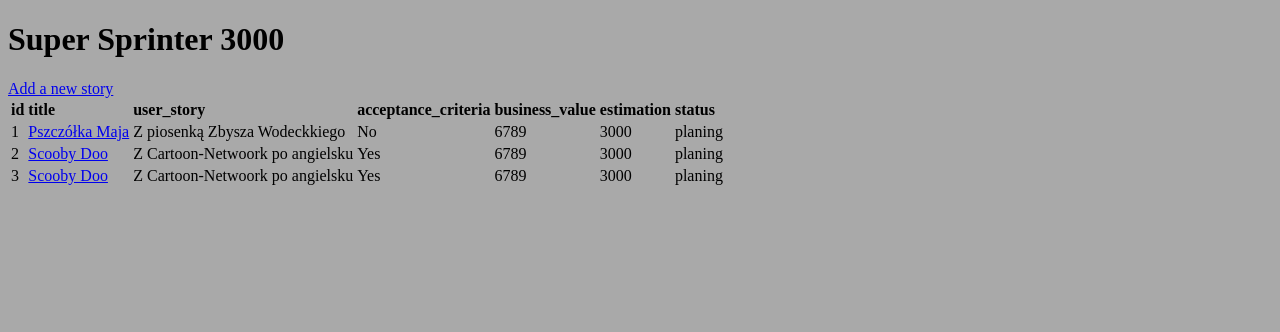
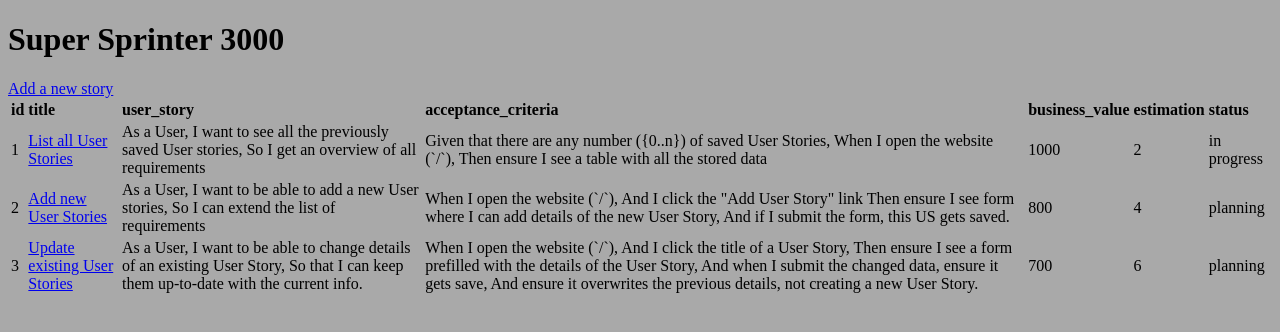
Before and after one commit to mimik91/CodeCool, a Flask app: page / in a window 1280 px wide. Shown: the top 332 px of the page. Run offline with Flask 2, Linux system fonts and the light colour scheme.

Commit message:
aktualizacja

```diff
--- a/super-sprinter-3000-python-mimik91/data.csv
+++ b/super-sprinter-3000-python-mimik91/data.csv
@@ -1 +1,3 @@
 id,title,user_story,acceptance_criteria,business_value,estimation,status
+1,Pszczółka Maja,Z piosenką Zbyszka Wodeckiego,nie,400,25,planing
+2,scooby doo,z cartoon network,tak,1100,33,in progress
--- a/super-sprinter-3000-python-mimik91/data_handler.py
+++ b/super-sprinter-3000-python-mimik91/data_handler.py
@@ -3,8 +3,20 @@ import os
 
 DATA_FILE_PATH = os.getenv('DATA_FILE_PATH') if 'DATA_FILE_PATH' in os.environ else 'data.csv'
 DATA_HEADER = ['id', 'title', 'user_story', 'acceptance_criteria', 'business_value', 'estimation', 'status']
-STATUSES = ['planning', 'todo', 'in progress', 'review', 'done']
+FILE_PATH='/home/dominik/Desktop/CodeCool/super-sprinter-3000-python-mimik91/test/data.csv'
 
 
 def get_all_user_story():
-    return []
+    with open(FILE_PATH, 'rt')as f:
+        stories=csv.reader(f)
+        stories_dic={}
+        n=0
+        for row in stories:
+            stories_dic[n]=row
+            n=n+1
+        del stories_dic[0]
+        return stories_dic
+
+
+
+get_all_user_story()
--- a/super-sprinter-3000-python-mimik91/server.py
+++ b/super-sprinter-3000-python-mimik91/server.py
@@ -2,24 +2,37 @@ from flask import Flask, render_template, request, redirect, url_for
 
 import data_handler
 
+USER_STORY = 2
+ACCEPTANCE_CRITERIA = 3
+
+
 app = Flask(__name__)
 DATA_HEADER=data_handler.DATA_HEADER
-STATUSES=data_handler.STATUSES
 
-DATA = {1:[1, "Pszczółka Maja", "Z piosenką Zbysza Wodeckkiego", "No", "6789", 3000, "planing"],
-        2:[2, "Scooby Doo", "Z Cartoon-Netwoork po angielsku", "Yes", "6789", 3000, "planing"],
-        3:[3, "Scooby Doo", "Z Cartoon-Netwoork po angielsku", "Yes", "6789", 3000, "planing"]}
+def convert_linebreaks_to_br(original_str):
+    return ' '.join(original_str.split('<br>'))
 
-@app.route('/test')
-def test():
+#DATA = data_handler.DATA
+
+@app.route('/')
+@app.route('/list')
+def route_list():
     user_stories = data_handler.get_all_user_story()
+    print(user_stories)
+    for story in user_stories:
+        user_stories[story][USER_STORY] = convert_linebreaks_to_br(user_stories[story][USER_STORY])
+        user_stories[story][ACCEPTANCE_CRITERIA] = convert_linebreaks_to_br(user_stories[story][ACCEPTANCE_CRITERIA])
+    return render_template('list.html', DATA_HEADER=DATA_HEADER, user_stories=user_stories)
 
-    return render_template('test.html', user_stories=user_stories, DATA_HEADER=DATA_HEADER)
+@app.route('/story')
+def edit_list():
+    user_stories = data_handler.get_all_user_story()
+    return render_template('edit.html', user_stories=user_stories, DATA_HEADER=DATA_HEADER, story_id=None, last_id=max(user_stories.keys()))
 
 @app.route('/story/<story_id>')
 def edit_data(story_id):
     user_stories = data_handler.get_all_user_story()
-    return render_template('edit.html', user_stories=user_stories, DATA_HEADER=DATA_HEADER, story=DATA[int(story_id)])
+    return render_template('edit.html', user_stories=user_stories, DATA_HEADER=DATA_HEADER, story=user_stories[int(story_id)])
 
 @app.route('/post/<new_id>', methods=['POST'])
 def post_data(new_id):
@@ -33,21 +46,6 @@ def post_data(new_id):
     DATA[int(new_story[0])]=new_story
     return redirect(url_for('route_list'))
 
-
-
-
-@app.route('/')
-@app.route('/list')
-def route_list():
-    user_stories = data_handler.get_all_user_story()
-    return render_template('list.html', DATA_HEADER=DATA_HEADER, DATA=DATA)
-
-@app.route('/story')
-def edit_list():
-    user_stories = data_handler.get_all_user_story()
-    return render_template('edit.html', user_stories=user_stories, DATA_HEADER=DATA_HEADER, story_id=None, last_id=max(DATA.keys()))
-
-
 if __name__ == '__main__':
     app.run(
         host='0.0.0.0',
--- a/super-sprinter-3000-python-mimik91/templates/list.html
+++ b/super-sprinter-3000-python-mimik91/templates/list.html
@@ -4,16 +4,18 @@
 
 
         <tbody>
-        {% for record in DATA %}
+        {% for record in user_stories %}
         <tr>
-            {% for index in range(0, DATA[record]|length) %}
+            {% for index in range(0, user_stories[record]|length) %}
                 {% if index == 1 %}
-                    <td><a href="{{ url_for('edit_data', story_id=DATA[record][0])}}">{{ DATA[record][index] }}</a></td>
+                    <td><a href="{{ url_for('edit_data', story_id=user_stories[record][0])}}">{{ user_stories[record][index] }}</a></td>
                 {% else %}
-                    <td>{{ DATA[record][index] }}</td>
+                    <td>{{ user_stories[record][index] }}</td>
                 {% endif %}
             {% endfor %}
         </tr>
         {% endfor %}
+
+
         </tbody>
 {% endblock %}
```
Also changed, not shown: super-sprinter-3000-python-mimik91/templates/test.html (deleted, +0 -16 lines).
